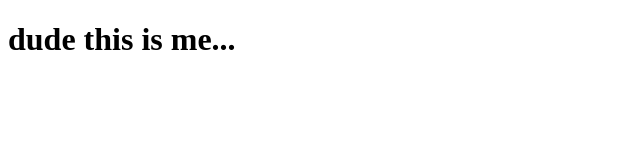
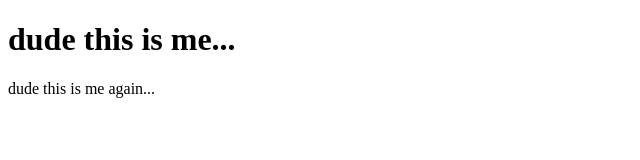
Before and after one commit to HimanshuShuklaCS16/learning-git, a plain HTML site: page index.html in a window 1280 px wide. Shown: the whole page, without its empty margins (0-640 px from the left). Drawn offline with Linux system fonts and the light colour scheme.

Commit message:
second commit

```diff
--- a/index.html
+++ b/index.html
@@ -5,5 +5,6 @@
 </head>
 <body>
 <h1>dude this is me...</h1>
+<p>dude this is me again...</p>
 </body>
 </html>
```
